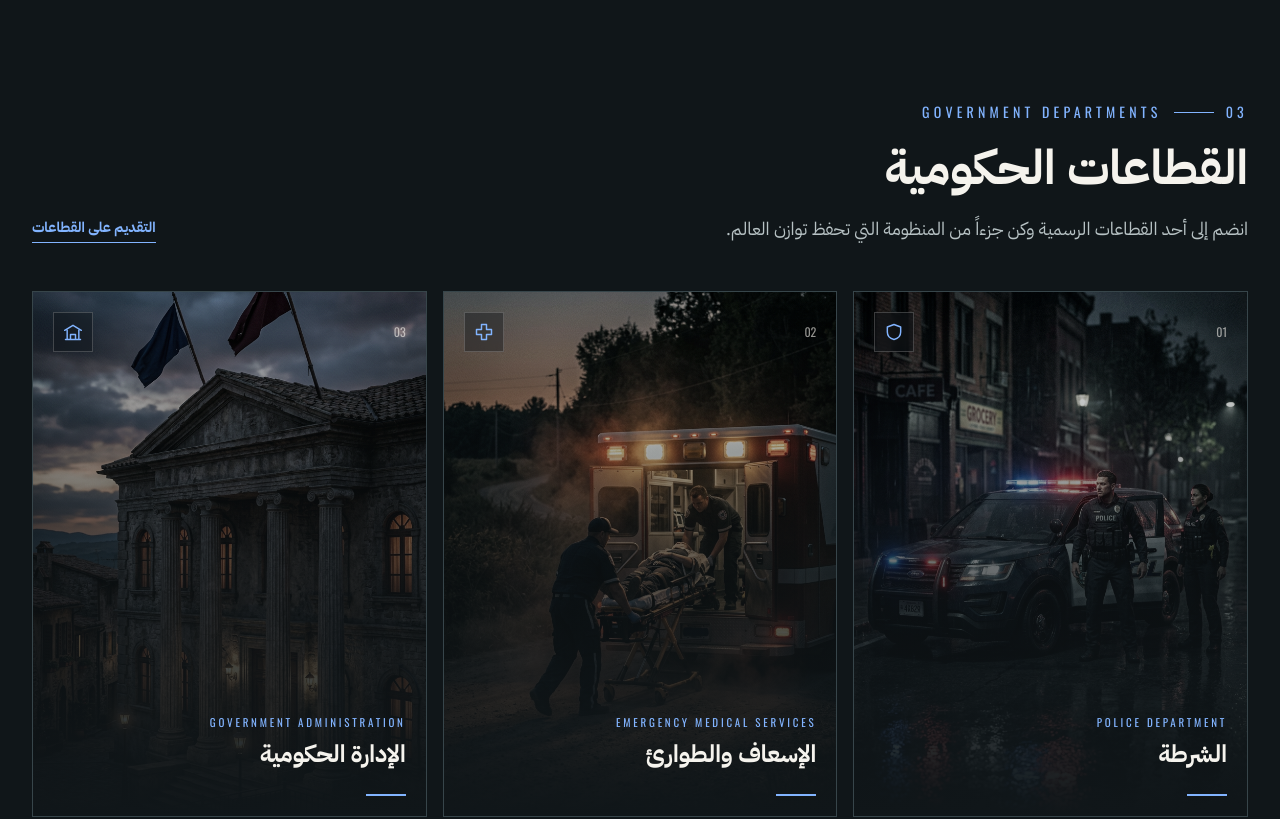
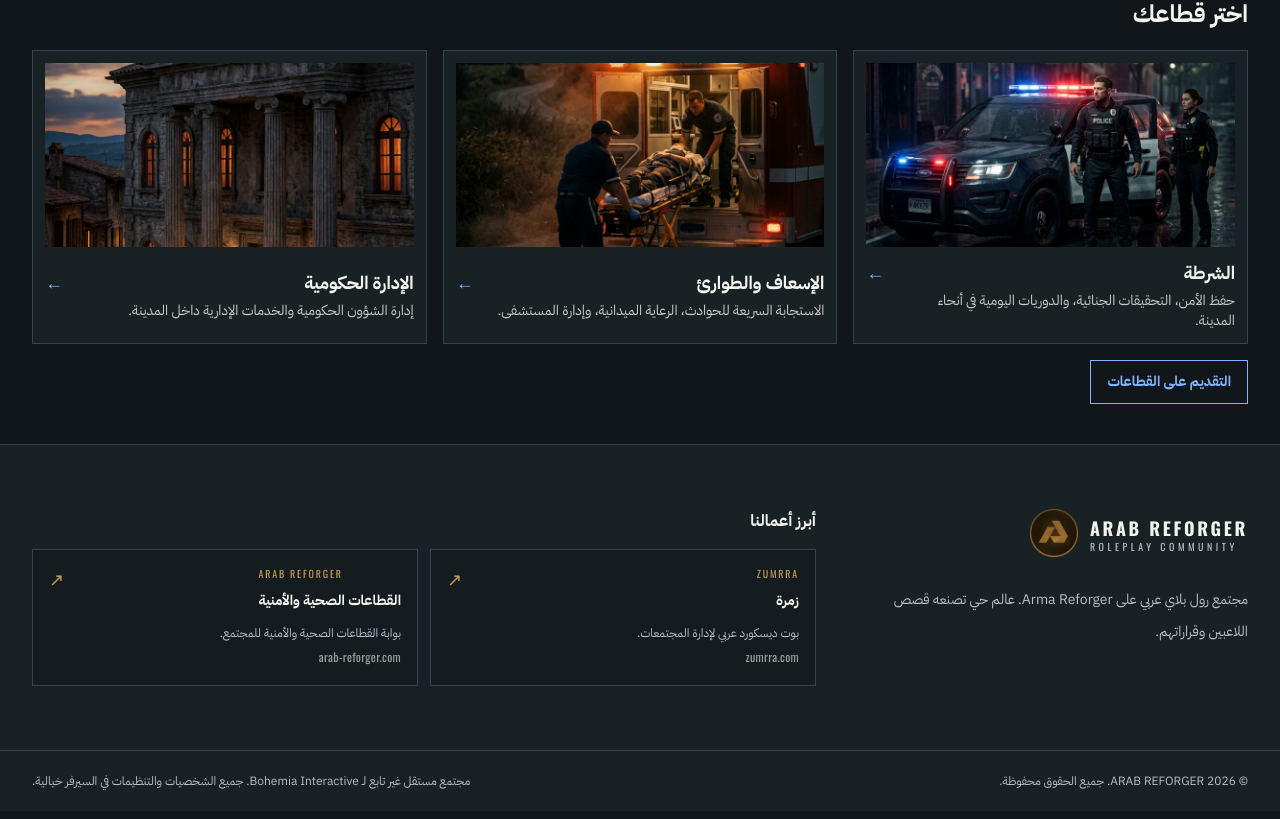
Before and after one commit to dhybalrwqy911-png/nextjs-boilerplate, a Next.js app: page /departments in a window 1280 px wide. Shown: the part 634-1453 px from the top of the page. Built offline with nearby package versions, Linux system fonts and the light colour scheme.

Commit message:
Make government department browsing compact and responsive

```diff
--- a/app/departments/[slug]/page.tsx
+++ b/app/departments/[slug]/page.tsx
@@ -1,9 +1,76 @@
 import type { Metadata } from "next";
+import type { ReactNode } from "react";
+import Link from "next/link";
 import { notFound } from "next/navigation";
+import { PageShell } from "@/components/page-shell";
 import { departments } from "@/lib/content";
-import { PageShell, TextPanel } from "@/components/page-shell";
-import Link from "next/link";
-type Props={params:Promise<{slug:string}>};
-export function generateStaticParams(){return departments.map(d=>({slug:d.slug}));}
-export async function generateMetadata({params}:Props):Promise<Metadata>{const {slug}=await params;const d=departments.find(x=>x.slug===slug);return {title:`${d?.name??"القطاع"} | ARAB REFORGER`};}
-export default async function DepartmentPage({params}:Props){const {slug}=await params;const d=departments.find(x=>x.slug===slug);if(!d)notFound();return <PageShell image={d.image} eyebrow={d.en.toUpperCase()} title={d.name} description={d.short}><TextPanel title={`عن ${d.name}`}><p className="max-w-4xl">{d.intro}</p></TextPanel><section className="border-y border-border bg-surface"><TextPanel title="المهام والمسؤوليات"><div className="grid gap-5 md:grid-cols-2">{d.responsibilities.map(item=><article key={item.title} className="border border-border bg-background p-7"><h3 className="mb-3 text-2xl font-bold text-foreground">{item.title}</h3><p>{item.text}</p></article>)}</div></TextPanel></section><TextPanel title="أنشطة القطاع"><div className="grid gap-3 md:grid-cols-2">{d.activities.map(a=><p key={a} className="border-r-2 border-accent bg-surface px-5 py-3">{a}</p>)}</div></TextPanel><section className="border-t border-border"><TextPanel title="خطوات المشاركة"><div className="grid gap-5 md:grid-cols-2">{d.participation.map((s,i)=><div key={s.title} className="border border-border p-6"><p className="font-display text-2xl text-accent">0{i+1}</p><h3 className="mt-2 text-xl font-bold text-foreground">{s.title}</h3><p>{s.text}</p></div>)}</div><Link href="/join" className="mt-8 inline-block font-bold text-accent">الانتقال إلى الانضمام ←</Link></TextPanel></section></PageShell>}
+
+type Props = { params: Promise<{ slug: string }> };
+
+export function generateStaticParams() {
+  return departments.map(({ slug }) => ({ slug }));
+}
+
+export async function generateMetadata({ params }: Props): Promise<Metadata> {
+  const { slug } = await params;
+  const department = departments.find((item) => item.slug === slug);
+  return { title: `${department?.name ?? "القطاع"} | ARAB REFORGER` };
+}
+
+function DepartmentSection({ title, children }: { title: string; children: ReactNode }) {
+  return (
+    <details name="department-details" className="group border border-border bg-surface">
+      <summary className="flex min-h-14 cursor-pointer list-none items-center justify-between gap-3 px-4 py-3 font-bold focus-visible:outline-2 focus-visible:outline-offset-[-2px] focus-visible:outline-accent [&::-webkit-details-marker]:hidden">
+        {title}
+        <span aria-hidden="true" className="text-accent transition-transform group-open:rotate-180 motion-reduce:transition-none">⌄</span>
+      </summary>
+      <div className="border-t border-border p-4 md:p-5">{children}</div>
+    </details>
+  );
+}
+
+export default async function DepartmentPage({ params }: Props) {
+  const { slug } = await params;
+  const department = departments.find((item) => item.slug === slug);
+  if (!department) notFound();
+
+  return (
+    <PageShell compactOnMobile image={department.image} eyebrow={department.en} title={department.name} description={department.short}>
+      <div className="mx-auto grid max-w-7xl gap-5 px-4 py-5 md:px-8 md:py-10 lg:grid-cols-[minmax(0,1fr)_minmax(0,2fr)] lg:gap-8">
+        <section aria-labelledby="department-intro">
+          <Link href="/departments" className="inline-flex min-h-11 items-center font-bold text-accent">→ جميع القطاعات</Link>
+          <h2 id="department-intro" className="mt-2 text-xl font-black">عن القطاع</h2>
+          <p className="mt-2 text-sm leading-7 text-foreground/80 md:text-base">{department.intro}</p>
+        </section>
+        <section aria-label="تفاصيل القطاع" className="grid content-start gap-2.5">
+          <DepartmentSection title="المهام والمسؤوليات">
+            <ul className="grid gap-3 sm:grid-cols-2">
+              {department.responsibilities.map(({ title, text }) => (
+                <li key={title} className="border border-border bg-background p-3">
+                  <h3 className="font-bold">{title}</h3>
+                  <p className="mt-1 text-sm leading-6 text-foreground/80">{text}</p>
+                </li>
+              ))}
+            </ul>
+          </DepartmentSection>
+          <DepartmentSection title="أنشطة القطاع">
+            <ul className="list-disc space-y-2 ps-5 text-sm leading-6 text-foreground/80">
+              {department.activities.map((activity) => <li key={activity}>{activity}</li>)}
+            </ul>
+          </DepartmentSection>
+          <DepartmentSection title="خطوات المشاركة">
+            <ol className="list-decimal space-y-3 ps-5 marker:font-bold marker:text-accent">
+              {department.participation.map(({ title, text }) => (
+                <li key={title}>
+                  <h3 className="font-bold">{title}</h3>
+                  <p className="text-sm leading-6 text-foreground/80">{text}</p>
+                </li>
+              ))}
+            </ol>
+          </DepartmentSection>
+          <Link href="/join" className="mt-1 inline-flex min-h-11 items-center justify-center bg-accent px-4 py-2 text-center font-bold text-background">التقديم على القطاعات</Link>
+        </section>
+      </div>
+    </PageShell>
+  );
+}
--- a/components/departments.tsx
+++ b/components/departments.tsx
@@ -1,71 +1,28 @@
+import Image from "next/image";
 import Link from "next/link";
-import Image from "next/image";
 import { departments } from "@/lib/content";
-import { Reveal } from "./reveal";
-import { SectionHeading } from "./section-heading";
-
 
 export function Departments() {
   return (
-    <section id="departments" aria-labelledby="departments-title" className="py-5 md:py-36">
-      <div className="mx-auto flex max-w-7xl flex-col gap-3 px-4 md:gap-12 md:px-8">
-        <div className="flex flex-col justify-between gap-6 md:flex-row md:items-end">
-          <div className="sr-only md:not-sr-only">
-          <SectionHeading
-            index="03"
-            eyebrow="Government Departments"
-            title="القطاعات الحكومية"
-            description="انضم إلى أحد القطاعات الرسمية وكن جزءاً من المنظومة التي تحفظ توازن العالم."
-          />
-          </div>
-          <a
-            href="/join"
-            className="shrink-0 self-start border-b border-accent pb-1 text-sm font-bold text-accent transition-colors hover:text-foreground md:self-auto"
-          >
-            التقديم على القطاعات
-          </a>
-        </div>
-
-        <ul className="grid gap-2 md:gap-4 sm:grid-cols-2 lg:grid-cols-3">
-          {departments.map((d, i) => (
-            <Reveal as="li" key={d.en} delay={i * 100}>
-              <Link href={`/departments/${d.slug}`} className="flex items-center gap-3 border border-border bg-surface p-3 md:hidden">
-                <div className="relative size-16 shrink-0 overflow-hidden"><Image src={d.image} alt="" fill sizes="64px" className="object-cover" /></div>
-                <div className="min-w-0 flex-1"><h3 className="font-bold">{d.name}</h3><p className="mt-1 text-sm leading-5 text-muted">{d.short}</p></div>
-                <span aria-hidden="true" className="text-accent">←</span>
-              </Link>
-              <article className="group relative hidden aspect-[3/4] md:flex flex-col justify-end overflow-hidden border border-border">
-                <Image
-                  src={d.image}
-                  alt={d.alt}
-                  fill
-                  sizes="(min-width: 1024px) 33vw, (min-width: 640px) 50vw, 100vw"
-                  className="object-cover grayscale-[40%] transition-all duration-700 group-hover:scale-105 group-hover:grayscale-0"
-                />
-                <div className="absolute inset-0 bg-gradient-to-t from-background via-background/60 to-transparent" />
-                <div className="absolute inset-x-0 top-0 flex items-center justify-between p-5">
-                  <span className="font-display text-xs text-foreground/60" dir="ltr">
-                    {String(i + 1).padStart(2, "0")}
-                  </span>
-                  <span className="flex size-10 items-center justify-center border border-foreground/20 bg-background/40 text-accent backdrop-blur-sm">
-                    <d.Icon className="size-5" />
-                  </span>
-                </div>
-                <div className="relative flex flex-col gap-2 p-5">
-                  <p className="font-display text-[11px] tracking-[0.25em] text-accent" dir="ltr">
-                    {d.en.toUpperCase()}
-                  </p>
-                  <h3 className="text-2xl font-black text-foreground">{d.name}</h3>
-                  <p className="max-h-0 overflow-hidden text-sm leading-relaxed text-foreground/75 opacity-0 transition-all duration-500 group-hover:max-h-24 group-hover:opacity-100 group-focus-within:max-h-24 group-focus-within:opacity-100 max-lg:max-h-24 max-lg:opacity-100">
-                    {d.short}
-                  </p>
-                  <span className="mt-2 h-0.5 w-10 bg-accent transition-all duration-500 group-hover:w-full" />
-                </div>
-              </article>
-            </Reveal>
-          ))}
-        </ul>
-      </div>
+    <section id="departments" aria-labelledby="departments-title" className="mx-auto max-w-7xl px-4 py-5 md:px-8 md:py-10">
+      <h2 id="departments-title" className="mb-3 text-lg font-black md:mb-5 md:text-2xl">اختر قطاعك</h2>
+      <ul className="grid gap-2.5 md:grid-cols-3 md:gap-4">
+        {departments.map((department) => (
+          <li key={department.slug}>
+            <Link href={`/departments/${department.slug}`} className="group grid h-full min-h-[84px] grid-cols-[3.5rem_minmax(0,1fr)_auto] items-center gap-3 border border-border bg-surface p-2.5 transition-colors hover:border-accent focus-visible:outline-2 focus-visible:outline-accent md:grid-cols-[minmax(0,1fr)_auto] md:items-start md:p-3">
+              <div className="relative size-14 overflow-hidden md:col-span-2 md:aspect-[16/8] md:h-auto md:w-full">
+                <Image src={department.image} alt="" fill sizes="(min-width: 768px) 33vw, 56px" className="object-cover" />
+              </div>
+              <div>
+                <h3 className="font-black md:text-lg">{department.name}</h3>
+                <p className="mt-1 text-sm leading-5 text-foreground/80">{department.short}</p>
+              </div>
+              <span aria-hidden="true" className="text-lg text-accent">←</span>
+            </Link>
+          </li>
+        ))}
+      </ul>
+      <Link href="/join" className="mt-4 inline-flex min-h-11 items-center justify-center border border-accent px-4 py-2 text-sm font-bold text-accent hover:bg-accent hover:text-background">التقديم على القطاعات</Link>
     </section>
   );
 }
```
